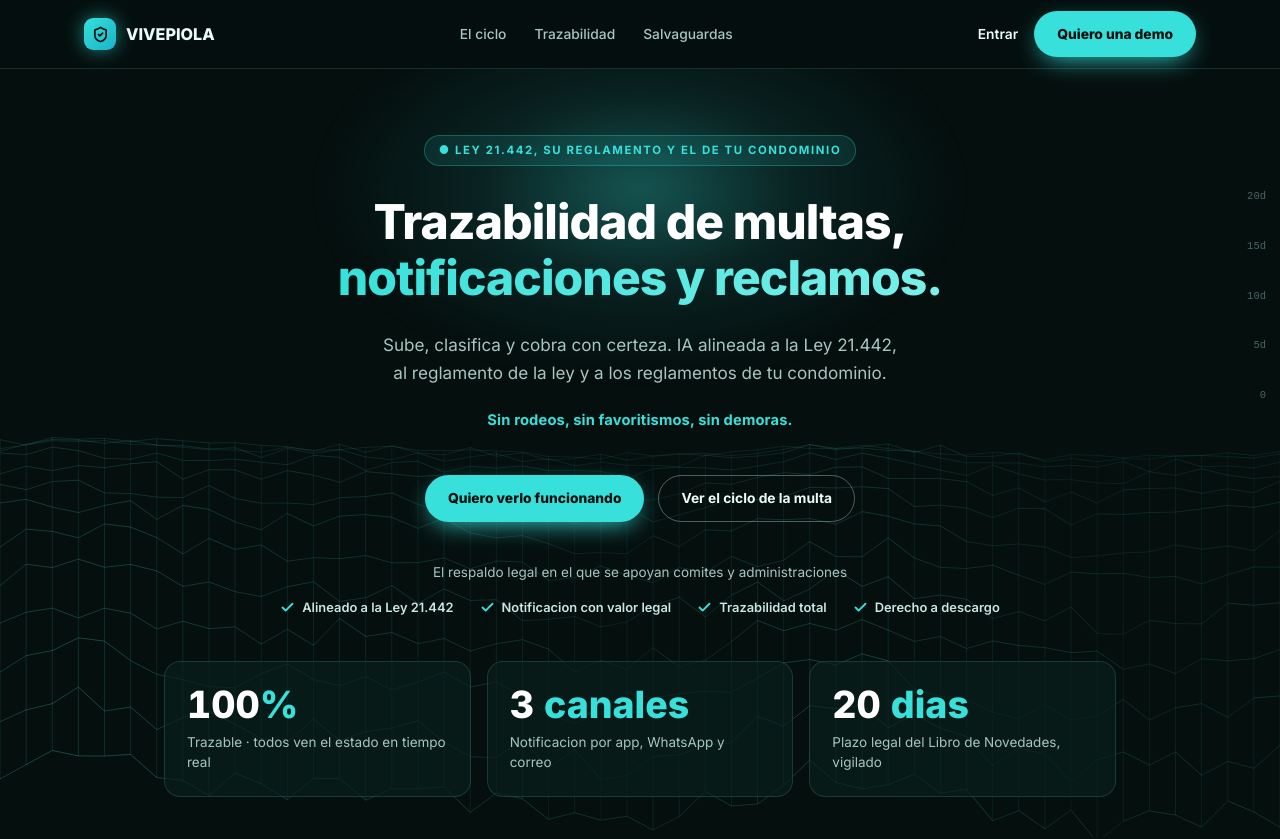
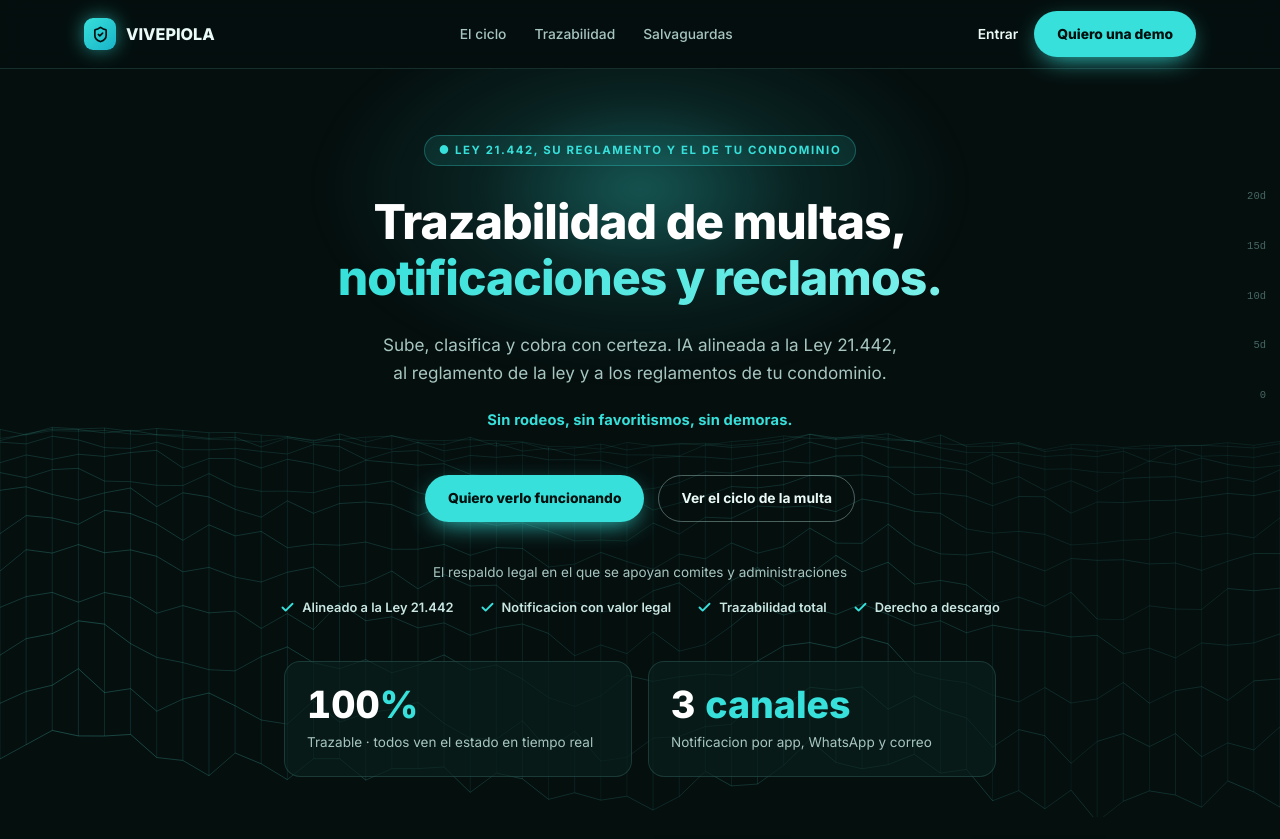
Before and after one commit to situaciones/vivepiola, a React (Vite) app in the folder frontend/: page / in a window 1280 px wide. Shown: the top 839 px of the page. Built offline with nearby package versions, Linux system fonts and the light colour scheme.

Commit message:
Landing: quitar tarjeta de 20 dias y ajustar grilla de estadisticas a dos columnas

```diff
--- a/frontend/src/pages/Landing.css
+++ b/frontend/src/pages/Landing.css
@@ -60,7 +60,7 @@
 @media(max-width:760px){.axis{display:none}}
 
 /* STAT TILES */
-.stats{position:relative;z-index:2;max-width:1000px;margin:44px auto 0;padding:0 24px;display:grid;grid-template-columns:repeat(3,1fr);gap:16px}
+.stats{position:relative;z-index:2;max-width:760px;margin:44px auto 0;padding:0 24px;display:grid;grid-template-columns:repeat(2,1fr);gap:16px}
 @media(max-width:720px){.stats{grid-template-columns:1fr}}
 .stat{background:rgba(10,32,30,.66);border:1px solid var(--h-border);border-radius:16px;padding:24px 22px;backdrop-filter:blur(6px)}
 .stat .n{font-size:2.5rem;font-weight:800;color:#fff;line-height:1;font-variant-numeric:tabular-nums}
--- a/frontend/src/pages/Landing.jsx
+++ b/frontend/src/pages/Landing.jsx
@@ -192,7 +192,6 @@ export default function Landing() {
         <div className="stats rise d4">
           <div className="stat"><div className="n">100<em>%</em></div><div className="t">Trazable · todos ven el estado en tiempo real</div></div>
           <div className="stat"><div className="n">3<em> canales</em></div><div className="t">Notificacion por app, WhatsApp y correo</div></div>
-          <div className="stat"><div className="n">20<em> dias</em></div><div className="t">Plazo legal del Libro de Novedades, vigilado</div></div>
         </div>
         <div className="hero-foot" />
         <canvas id="terrain" ref={terrainRef} aria-hidden="true" />
```
